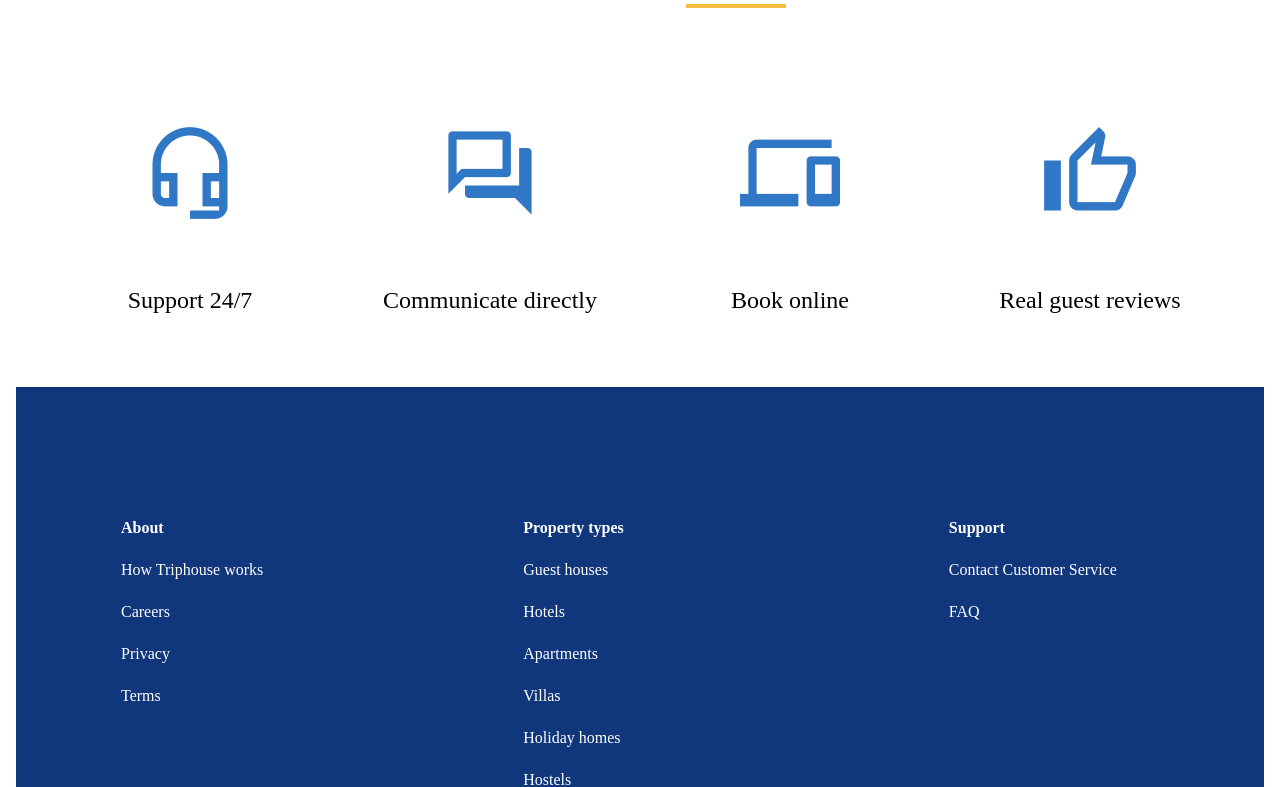
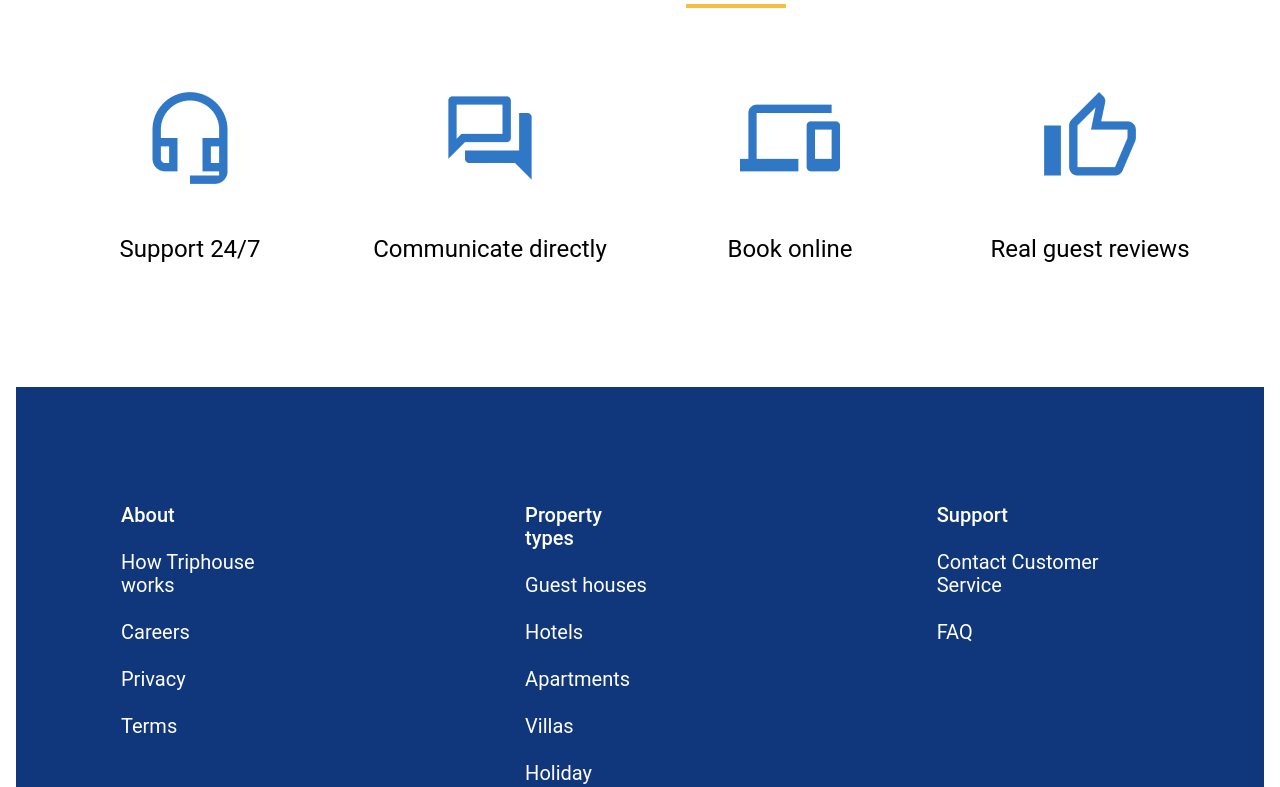
Before and after one commit to AngelinaZhukovich/if-html-1, a website: page index.html in a window 1280 px wide. Shown: the part 199-986 px from the top of the page. Drawn offline with Linux system fonts and the light colour scheme.

Commit message:
added fonts, alignment pixelperfect

```diff
--- /dev/null
+++ b/styles/fonts.css
@@ -0,0 +1,126 @@
+@font-face {
+    font-family: 'Roboto';
+    font-style: normal;
+    font-weight: 400;
+    font-display: swap;
+    src: url("Roboto normal") url("Roboto-normal") url(https://fonts.gstatic.com/s/roboto/v30/KFOmCnqEu92Fr1Mu72xKOzY.woff2) format('woff2');
+    unicode-range: U+0460-052F, U+1C80-1C88, U+20B4, U+2DE0-2DFF, U+A640-A69F, U+FE2E-FE2F;
+}
+/* cyrillic */
+@font-face {
+    font-family: 'Roboto';
+    font-style: normal;
+    font-weight: 400;
+    font-display: swap;
+    src: url("Roboto normal") url("Roboto-normal") url(https://fonts.gstatic.com/s/roboto/v30/KFOmCnqEu92Fr1Mu5mxKOzY.woff2) format('woff2');
+    unicode-range: U+0301, U+0400-045F, U+0490-0491, U+04B0-04B1, U+2116;
+}
+/* greek-ext */
+@font-face {
+    font-family: 'Roboto';
+    font-style: normal;
+    font-weight: 400;
+    font-display: swap;
+    src: url("Roboto normal") url("Roboto-normal") url(https://fonts.gstatic.com/s/roboto/v30/KFOmCnqEu92Fr1Mu7mxKOzY.woff2) format('woff2');
+    unicode-range: U+1F00-1FFF;
+}
+/* greek */
+@font-face {
+    font-family: 'Roboto';
+    font-style: normal;
+    font-weight: 400;
+    font-display: swap;
+    src: url("Roboto normal") url("Roboto-normal") url(https://fonts.gstatic.com/s/roboto/v30/KFOmCnqEu92Fr1Mu4WxKOzY.woff2) format('woff2');
+    unicode-range: U+0370-03FF;
+}
+/* vietnamese */
+@font-face {
+    font-family: 'Roboto';
+    font-style: normal;
+    font-weight: 400;
+    font-display: swap;
+    src: url("Roboto normal") url("Roboto-normal") url(https://fonts.gstatic.com/s/roboto/v30/KFOmCnqEu92Fr1Mu7WxKOzY.woff2) format('woff2');
+    unicode-range: U+0102-0103, U+0110-0111, U+0128-0129, U+0168-0169, U+01A0-01A1, U+01AF-01B0, U+1EA0-1EF9, U+20AB;
+}
+/* latin-ext */
+@font-face {
+    font-family: 'Roboto';
+    font-style: normal;
+    font-weight: 400;
+    font-display: swap;
+    src: url("Roboto normal") url("Roboto-normal") url(https://fonts.gstatic.com/s/roboto/v30/KFOmCnqEu92Fr1Mu7GxKOzY.woff2) format('woff2');
+    unicode-range: U+0100-024F, U+0259, U+1E00-1EFF, U+2020, U+20A0-20AB, U+20AD-20CF, U+2113, U+2C60-2C7F, U+A720-A7FF;
+}
+/* latin */
+@font-face {
+    font-family: 'Roboto';
+    font-style: normal;
+    font-weight: 400;
+    font-display: swap;
+    src: url("Roboto normal") url("Roboto-normal") url(https://fonts.gstatic.com/s/roboto/v30/KFOmCnqEu92Fr1Mu4mxK.woff2) format('woff2');
+    unicode-range: U+0000-00FF, U+0131, U+0152-0153, U+02BB-02BC, U+02C6, U+02DA, U+02DC, U+2000-206F, U+2074, U+20AC, U+2122, U+2191, U+2193, U+2212, U+2215, U+FEFF, U+FFFD;
+}
+
+/* cyrillic-ext */
+@font-face {
+    font-family: 'Roboto';
+    font-style: normal;
+    font-weight: 500;
+    font-display: swap;
+    src: url("Roboto normal") url("Roboto-normal") url(https://fonts.gstatic.com/s/roboto/v30/KFOlCnqEu92Fr1MmEU9fCRc4EsA.woff2) format('woff2');
+    unicode-range: U+0460-052F, U+1C80-1C88, U+20B4, U+2DE0-2DFF, U+A640-A69F, U+FE2E-FE2F;
+}
+/* cyrillic */
+@font-face {
+    font-family: 'Roboto';
+    font-style: normal;
+    font-weight: 500;
+    font-display: swap;
+    src: url("Roboto normal") url("Roboto-normal") url(https://fonts.gstatic.com/s/roboto/v30/KFOlCnqEu92Fr1MmEU9fABc4EsA.woff2) format('woff2');
+    unicode-range: U+0301, U+0400-045F, U+0490-0491, U+04B0-04B1, U+2116;
+}
+/* greek-ext */
+@font-face {
+    font-family: 'Roboto';
+    font-style: normal;
+    font-weight: 500;
+    font-display: swap;
+    src: url("Roboto normal") url("Roboto-normal") url(https://fonts.gstatic.com/s/roboto/v30/KFOlCnqEu92Fr1MmEU9fCBc4EsA.woff2) format('woff2');
+    unicode-range: U+1F00-1FFF;
+}
+/* greek */
+@font-face {
+    font-family: 'Roboto';
+    font-style: normal;
+    font-weight: 500;
+    font-display: swap;
+    src: url("Roboto normal") url("Roboto-normal") url(https://fonts.gstatic.com/s/roboto/v30/KFOlCnqEu92Fr1MmEU9fBxc4EsA.woff2) format('woff2');
+    unicode-range: U+0370-03FF;
+}
+/* vietnamese */
+@font-face {
+    font-family: 'Roboto';
+    font-style: normal;
+    font-weight: 500;
+    font-display: swap;
+    src: url("Roboto normal") url("Roboto-normal") url(https://fonts.gstatic.com/s/roboto/v30/KFOlCnqEu92Fr1MmEU9fCxc4EsA.woff2) format('woff2');
+    unicode-range: U+0102-0103, U+0110-0111, U+0128-0129, U+0168-0169, U+01A0-01A1, U+01AF-01B0, U+1EA0-1EF9, U+20AB;
+}
+/* latin-ext */
+@font-face {
+    font-family: 'Roboto';
+    font-style: normal;
+    font-weight: 500;
+    font-display: swap;
+    src: url("Roboto normal") url("Roboto-normal") url(https://fonts.gstatic.com/s/roboto/v30/KFOlCnqEu92Fr1MmEU9fChc4EsA.woff2) format('woff2');
+    unicode-range: U+0100-024F, U+0259, U+1E00-1EFF, U+2020, U+20A0-20AB, U+20AD-20CF, U+2113, U+2C60-2C7F, U+A720-A7FF;
+}
+/* latin */
+@font-face {
+    font-family: 'Roboto';
+    font-style: normal;
+    font-weight: 500;
+    font-display: swap;
+    src: url("Roboto normal") url("Roboto-normal") url(https://fonts.gstatic.com/s/roboto/v30/KFOlCnqEu92Fr1MmEU9fBBc4.woff2) format('woff2');
+    unicode-range: U+0000-00FF, U+0131, U+0152-0153, U+02BB-02BC, U+02C6, U+02DA, U+02DC, U+2000-206F, U+2074, U+20AC, U+2122, U+2191, U+2193, U+2212, U+2215, U+FEFF, U+FFFD;
+}
--- a/styles/styles.css
+++ b/styles/styles.css
@@ -1,9 +1,12 @@
+@import url('fonts.css');
+
 * {
   margin: 0;
   box-sizing: border-box;
 }
 
 body {
+  font-family: 'Roboto', sans-serif;
   max-width: 1440px;
   padding: 16px;
   margin: 0 auto;
@@ -34,7 +37,7 @@ body {
 .advantages-content {
   display: flex;
   justify-content: center;
-  padding-top: 115px;
+  padding-top: 80px;
   padding-bottom: 115px;
   text-align: center;
 }
@@ -50,7 +53,7 @@ body {
 }
 
 img {
-  margin-bottom: 60px;
+  margin-bottom: 43px;
 }
 
 .footer {
@@ -60,7 +63,9 @@ img {
   height: 625px;
   background-color: #10367c;
   color: #FFFFFF;
-  padding: 120px 105px;
+  padding: 105px 105px;
+  font-size: 20px;
+  line-height: 50px;
   /*padding-left: 105px;*/
   /*padding-top: 120px;*/
   /*padding-bottom: 120px;*/
@@ -70,8 +75,9 @@ img {
 .footer-column {
   display: flex;
   justify-content: start;
-  gap: 220px ;
+  gap: 180px ;
   margin-left: -40px;
+  line-height: 23px;
 
 }
 
@@ -86,8 +92,10 @@ li{
 }
 
 .bold-font {
-  font-weight: bolder;
+  font-weight: 500;
+
 }
 .rectangle{
-
+  font-size: 14px;
+  margin: 0;
 }
```
